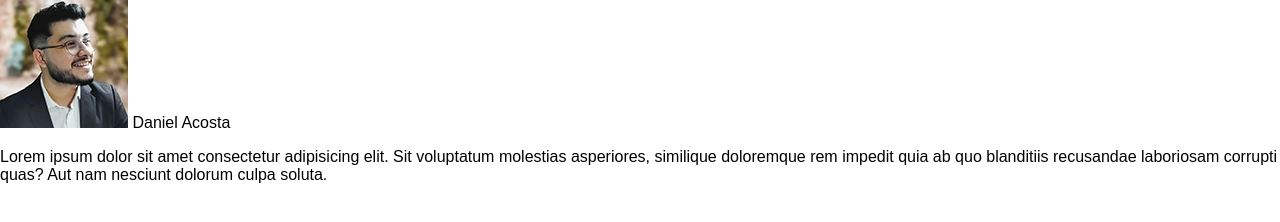
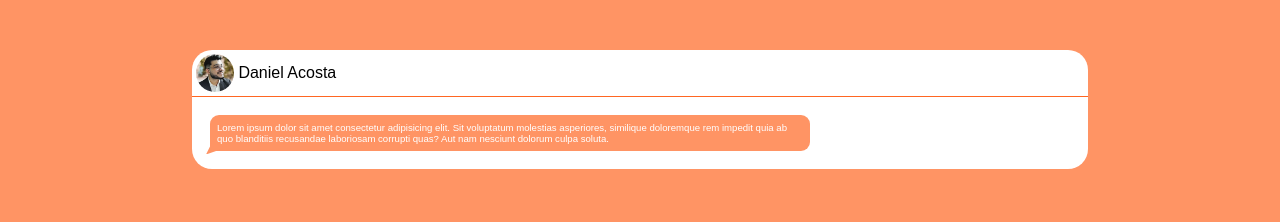
Before and after one commit to danielacosta3000/chat-box, a plain HTML site: page index.html in a window 1280 px wide. Drawn offline with nearby package versions, Linux system fonts and the light colour scheme.

Commit message:
Changing the var cb-color for chat-bg-color.  and working on the general style on CSS code.

```diff
--- a/index.html
+++ b/index.html
@@ -10,10 +10,10 @@
 <body>
     <div class="chat">
         <div class="chat__user">
-            <img src="images/PERFIL 4.webp" alt="">
+            <img src="images/PERFIL 4.webp">
             <span>Daniel Acosta</span>
         </div>
-        <div class="class__content">
+        <div class="chat__content">
             <div class="msg">
                 <p class="msg__content">
                     Lorem ipsum dolor sit amet consectetur adipisicing elit. Sit voluptatum molestias asperiores, similique doloremque rem impedit quia ab quo blanditiis recusandae laboriosam corrupti quas? Aut nam nesciunt dolorum culpa soluta.
--- a/styles.css
+++ b/styles.css
@@ -2,16 +2,64 @@
     box-sizing: border-box;
 }
 
-body,div,ul,li,a,h1,h2,h3,h4 {
+body {
+    background-color: var(--bg-color);
+    box-sizing: border-box;
+    font-family: sans-serif;
+    --bg-color: color-mix(in srgb, #f62 70%, #fff);
+    --chat-bg-color: #fff;
+    --dark-color: #f62;
+    --text-color: #444;
+}
+
+body,div,ul,li,a,h1,h2,h3,h4,p {
     margin: 0;
     padding: 0;
 }
 
-body {
-    box-sizing: border-box;
-    font-family: sans-serif;
-    --bg-color: color-mix(in srgb, #f62 70%, #fff);
-    --cb-color: #fff;
-    --dark-color: #f62;
-    --text-color: #444;
+.chat {
+    max-width: clamp(300px, 70%, 900px);
+    background-color: var(--chat-bg-color);
+    margin: 50px auto;
+    border-radius: 20px;
 }
+
+.chat__user {
+    display: flex;
+    align-items: center;
+    border-bottom: 1px solid var(--dark-color);
+}
+
+.chat__user img {
+    max-width: 2.4rem;
+    border-radius: 50%;
+    margin: 4px;
+}
+
+.chat__content {
+    padding: 12px;
+}
+
+.msg {
+    background-color: var(--bg-color);
+    color: #fff;
+    font-size: .6rem;
+    padding: 7px;
+    border-radius: 9px 9px 9px 0;
+    z-index: 10;
+    max-width: clamp(300px, 70%, 600px);
+    margin: 6px;
+    position: relative;
+}
+
+.msg::before {
+    content: '';
+    position: absolute;
+    height: 18px;
+    width: 18px;
+    background-color: var(--bg-color);
+    bottom: -3px;
+    left: -4px;
+    z-index: -1;
+    clip-path: polygon(50% 0%, 0% 100%, 100% 66%);
+}
```
